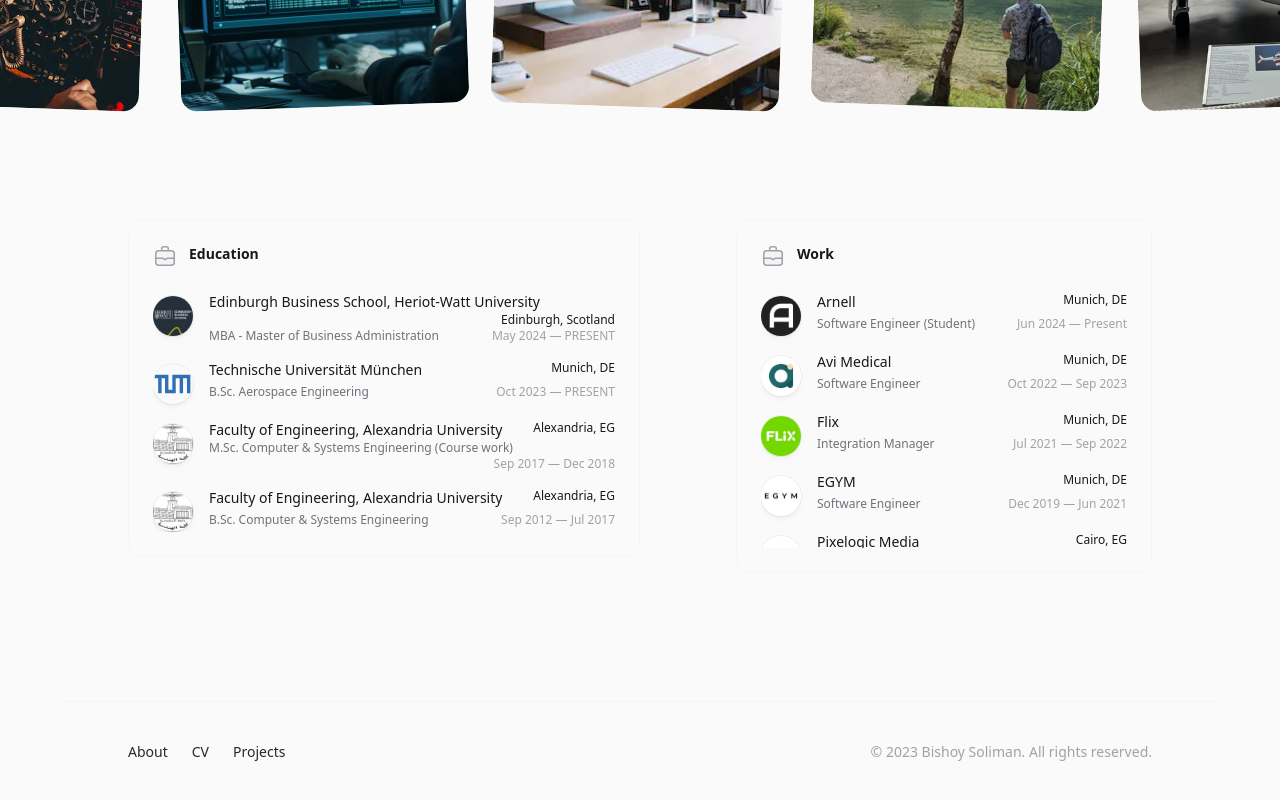
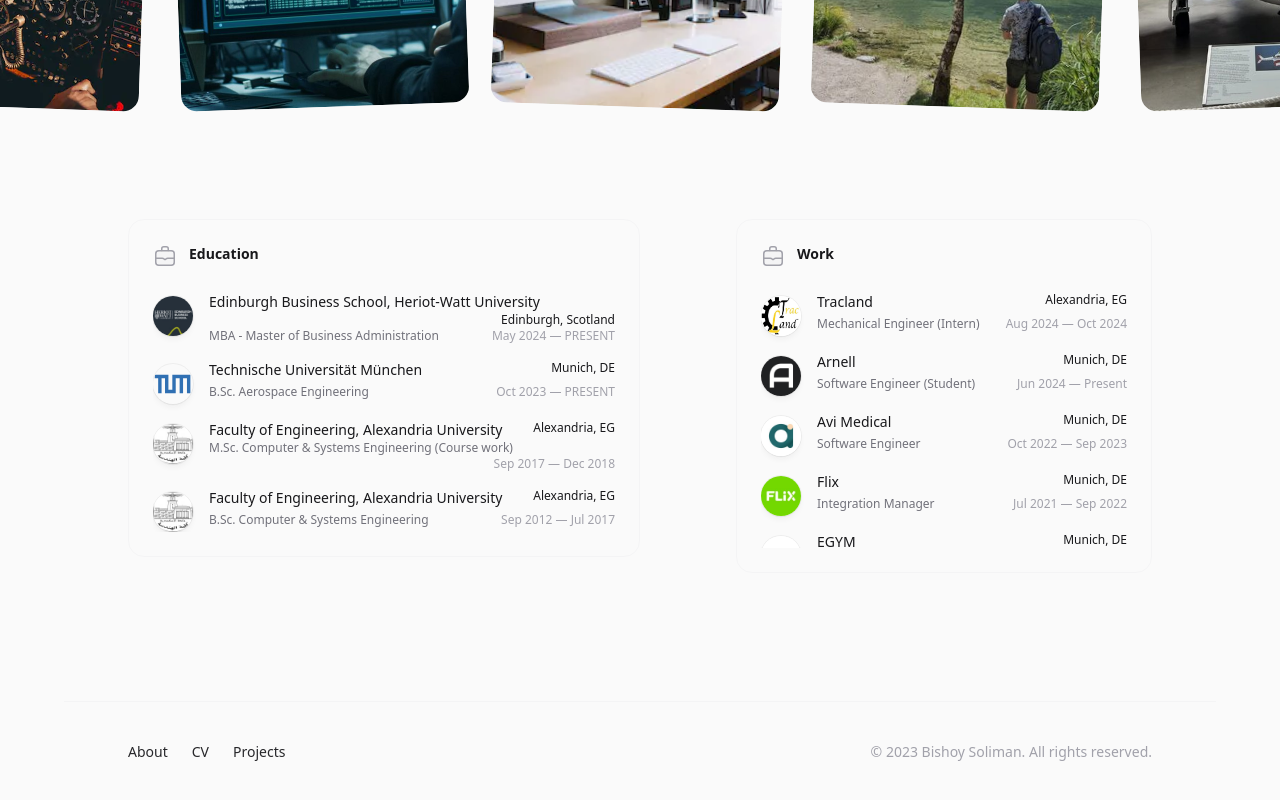
Before and after one commit to bishoy-ensoliman/bishoy-personal, a Next.js app: page / in a window 1280 px wide. Shown: the part 833-1633 px from the top of the page. Built offline with nearby package versions, Linux system fonts and the light colour scheme.

Commit message:
add tracland

```diff
--- a/src/components/experience/Work.tsx
+++ b/src/components/experience/Work.tsx
@@ -8,10 +8,19 @@ import pixelogicPic from '../../../public/pixelogic.jpeg';
 import ppcPic from '../../../public/ppc.jpeg';
 import vitanoiaPic from '../../../public/vitanoia.jpeg';
 import arnellPic from '../../../public/arnell.jpeg';
+import traclandPic from '../../../public/tracland.jpg';
 import { Skill } from '../skills/SkillsElement';
 import SkillsCard from '../skills/SkillsCard';
 
 const workExperiences: Skill[] = [
+    {
+        placeName: 'Tracland',
+        detail: 'Mechanical Engineer (Intern)',
+        from: 'Aug 2024',
+        to: 'Oct 2024',
+        imageSrc: traclandPic,
+        city: 'Alexandria, EG'
+    },
     {
         placeName: 'Arnell',
         detail: 'Software Engineer (Student)',
```
Also changed, not shown: public/tracland.jpg (added).
